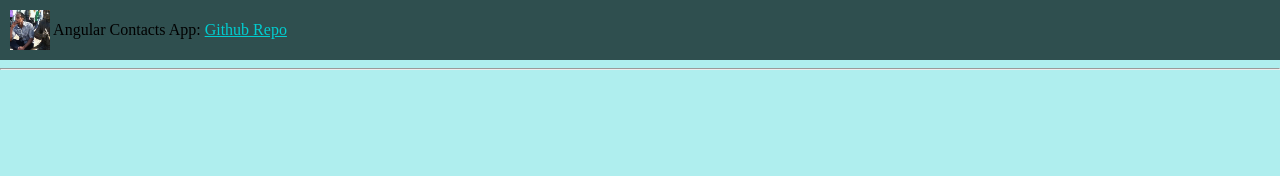
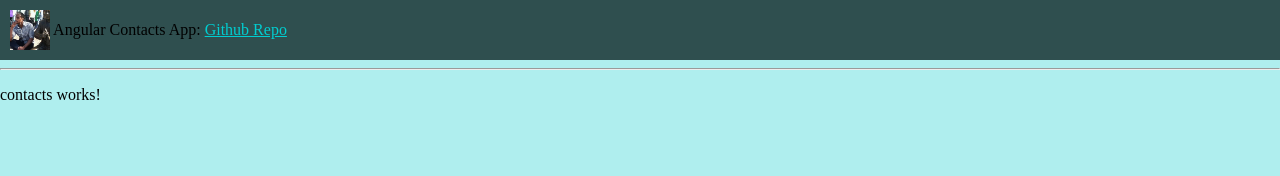
Before and after one commit to DaemonWill/angular-contacts-app, an Angular app: page /contacts in a window 1280 px wide. Shown: the top 176 px of the page. Built offline with nearby package versions, Linux system fonts and the light colour scheme.

Commit message:
setting up routing

```diff
--- a/src/app/app.component.html
+++ b/src/app/app.component.html
@@ -14,6 +14,7 @@
     </div>
     <hr>
 
+    <router-outlet></router-outlet>
 
   </body>
 </html>
--- /dev/null
+++ b/src/app/contacts/contacts.component.html
@@ -0,0 +1,3 @@
+<p>
+  contacts works!
+</p>
--- /dev/null
+++ b/src/app/contacts/contacts.component.ts
@@ -0,0 +1,15 @@
+import { Component, OnInit } from '@angular/core';
+
+@Component({
+  selector: 'app-contacts',
+  templateUrl: './contacts.component.html',
+  styleUrls: ['./contacts.component.css']
+})
+export class ContactsComponent implements OnInit {
+
+  constructor() { }
+
+  ngOnInit() {
+  }
+
+}
```
Also changed, not shown: src/app/app-routing.module.ts (added, +14 -0 lines), src/app/app.module.ts (+6 -4 lines), src/app/contacts/contacts.component.css (added), 1 other file (tests, documents, lock files or other folders).
